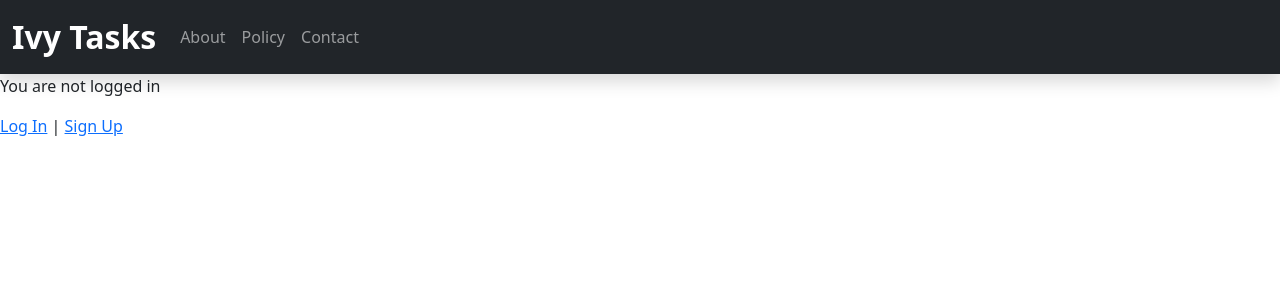
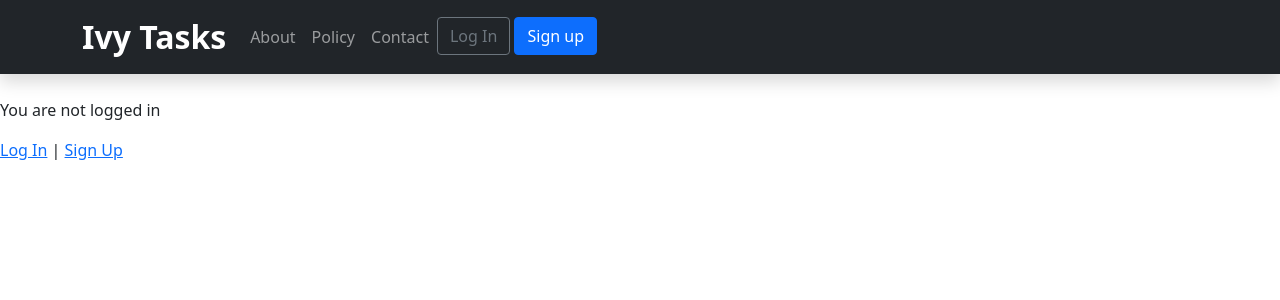
Before and after one commit to osamamhd/ivyTasks, a Django app: template templates/home.html in a window 1280 px wide. Shown: the top 300 px of the page. Run offline with Django 3.2, Linux system fonts and the light colour scheme; the template is opened without the code that fills it, so the values that code supplies are empty; parts of the project's set-up code (start-up, migrations or seed data) failed here and were passed over; some libraries are stand-ins or nearby versions.

Commit message:
update base, signup and login html files.

```diff
--- a/templates/base.html
+++ b/templates/base.html
@@ -9,8 +9,8 @@
 </head>
 <body>
       <!-- Navigation -->
-  <nav class="navbar navbar-expand-lg navbar-dark bg-dark shadow" id="mainNav">
-    <div class="container-fluid">
+  <nav class="navbar navbar-expand-lg navbar-dark bg-dark shadow mb-4" id="mainNav">
+    <div class="container">
       <a class="navbar-brand fs-2 fw-bold" href="{% url 'home' %}">Ivy Tasks</a>
       <button class="navbar-toggler navbar-toggler-right" type="button" data-toggle="collapse"
         data-target="#navbarResponsive" aria-controls="navbarResponsive" aria-expanded="false"
@@ -30,7 +30,48 @@
           <li class="nav-item text-black">
             <a class="nav-link text-black font-weight-bold" href="#">Contact</a>
           </li>
-        </ul>
+        <li>
+
+          {% if user.is_authenticated %}
+          <ul class="navbar-nav ml-auto form-control me-2">
+          <li class="nav-item">
+          <a class="nav-link dropdown-toggle" href="#" id="userMenu"
+          data-toggle="dropdown" aria-haspopup="true"
+          aria-expanded="false">
+          {{ user.username }}
+          </a>
+          <div class="dropdown-menu dropdown-menu-right"
+          aria-labelledby="userMenu">
+          <a class="dropdown-item"
+          href="{% url 'password_change'%}">Change password</a>
+          <div class="dropdown-divider"></div>
+          <a class="dropdown-item" href="{% url 'logout' %}">
+          Log Out</a>
+          </div>
+          </li>
+          </ul>
+          {% else %}
+          <form class="form-inline ml-auto">
+          <a href="{% url 'login' %}" class="btn btn-outline-secondary">
+          Log In</a>
+          <a href="{% url 'signup' %}" class="btn btn-primary ml- ">
+            Sign up</a>
+            </form>
+          {% endif %}
+        </li>
+      </ul>
+
+
+
+
+
+
+
+
+
+
+
+
       </div>
     </div>
     </div>
```
Also changed, not shown: templates/registration/login.html (+6 -4 lines), templates/signup.html (+6 -4 lines).
